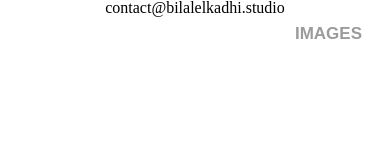
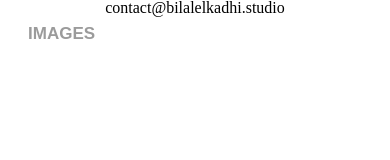
Before and after one commit to stanmanscour/bilal-el-kadhi, a Gatsby site: page /contact in a window 390 px wide. Built offline with nearby package versions, Linux system fonts and the light colour scheme; Gatsby itself is replaced by a stand-in of ours; a web font is replaced by a local one.

Commit message:
:lipstick: Header - Fix mobile

```diff
--- a/src/components/Header/elements.js
+++ b/src/components/Header/elements.js
@@ -80,7 +80,6 @@ HeaderWrapper.NavDesktop = styled.ul`
   display: flex;
   flex-direction: row;
   flex-grow: 1;
-  justify-content: flex-end;
   align-items: center;
 
   @media ${THEME.TabletMin} {
```
